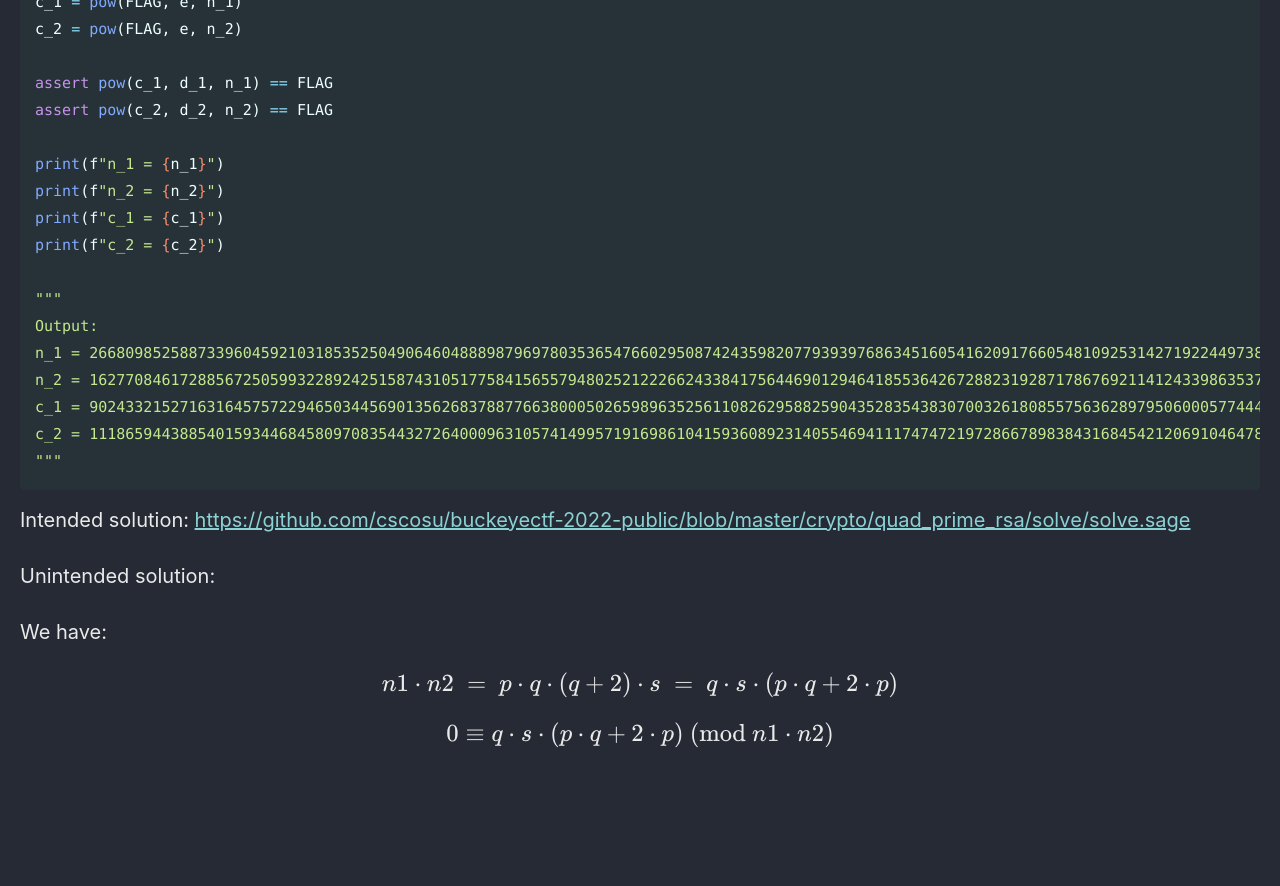
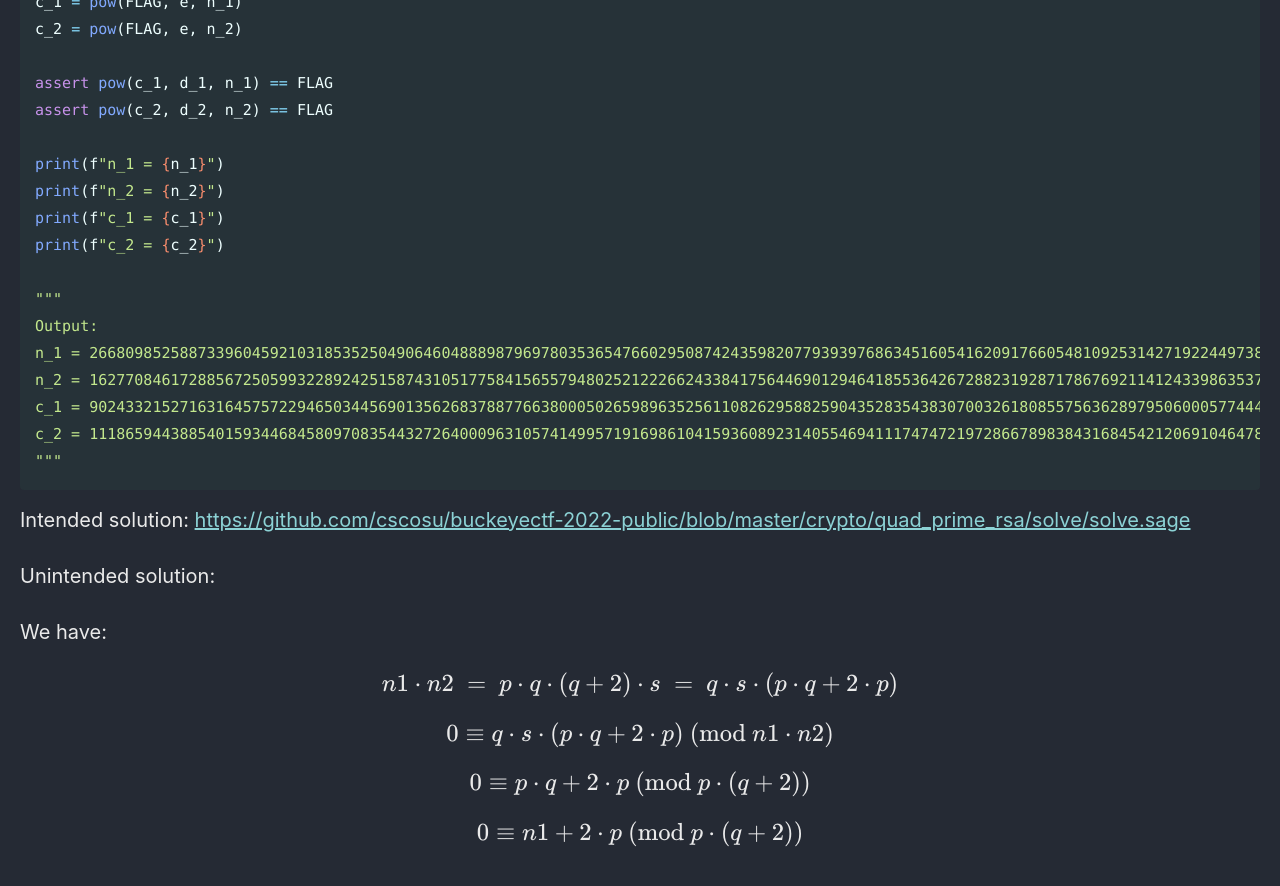
Before and after one commit to Connor-McCartney/Connor-McCartney.github.io, a Jekyll site: the page built from _pages/cryptography/small-roots/quad-prime-rsa-buckeyectf-2022.md, in a window 1280 px wide and 900 px high, scrolled down 882 px. Shown: the top 886 px of the window. Built offline with Jekyll 4.4.1, drawn with Linux system fonts in a browser that asks for light colours; cached includes are drawn as plain includes; before the commit the page ends 1684 px from its top, so only the background shows below that.

Commit message:
Update quad-prime-rsa-buckeyectf-2022.md

```diff
--- a/_pages/cryptography/small-roots/quad-prime-rsa-buckeyectf-2022.md
+++ b/_pages/cryptography/small-roots/quad-prime-rsa-buckeyectf-2022.md
@@ -67,3 +67,11 @@ $$
 $$
 0 \equiv q \cdot s \cdot (p \cdot q + 2 \cdot p) \ (\text{mod } n1 \cdot n2)
 $$
+
+$$
+0 \equiv p \cdot q + 2 \cdot p \ (\text{mod } p \cdot (q+2))
+$$
+
+$$
+0 \equiv n1 + 2 \cdot p \ (\text{mod } p \cdot (q+2))
+$$
```
